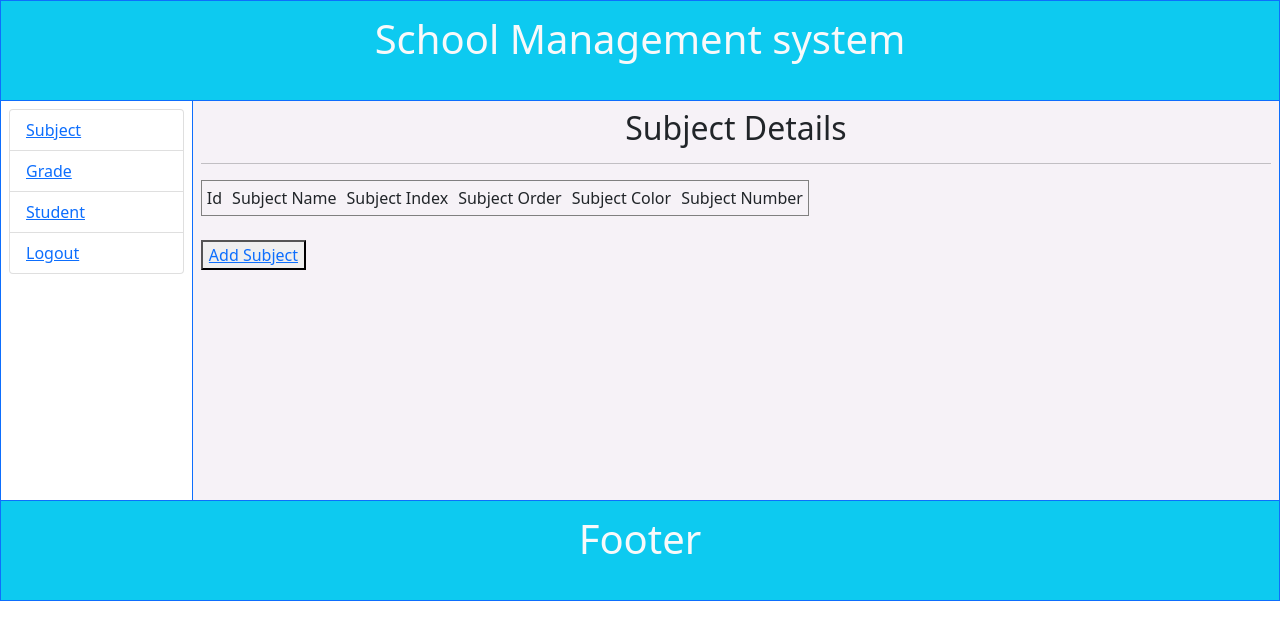
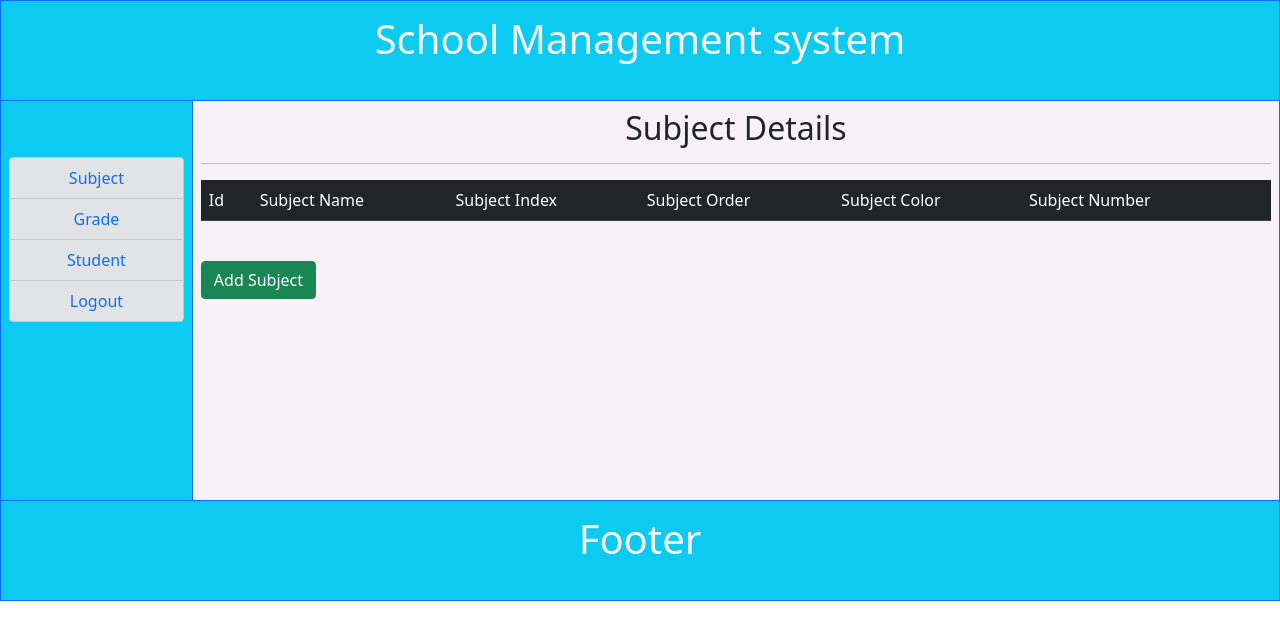
Before and after one commit to Sivachelvan2002/YIT-school_system-PHP, a PHP site: page /selvanphp/?section=subject&page=index in a window 1280 px wide. Shown: the top 640 px of the page. Run offline with PHP 8.4, Linux system fonts and the light colour scheme; the visitor is signed in with stand-in values (Sample User, id 1); data that the repository does not hold is empty.

Commit message:
Enhance UI with Bootstrap styles and add image
Updated various tables and buttons in student and subject modules to use Bootstrap classes for improved appearance and consistency. Improved sidebar styling in index.php. Added a new profile image to the upload directory.

```diff
--- a/index.php
+++ b/index.php
@@ -10,6 +10,7 @@ require_once('config.php'); ?>
     <title>School-System</title>
     <style>
 
+
     </style>
 
 </head>
@@ -20,12 +21,12 @@ require_once('config.php'); ?>
             <td colspan="2" class="fs-1 text-center text-light">School Management system</td>
         </tr>
         <tr height="400">
-            <td width="15%" class="">
-                <ul class="list-group mt-">
-                    <li class="list-group-item"><a class=" " href="?section=subject&page=index">Subject</a></li>
-                    <li class="list-group-item"><a class="" href="?section=grade&page=index">Grade</a></li>
-                    <li class="list-group-item"><a class=" " href="?section=student&page=index">Student</a></li>
-                    <li class="list-group-item"><a class="" href="?section=auth&page=logout">Logout</a></li>
+            <td width="15%" class="bg-info">
+                <ul class="list-group mt-5 bg-secondary">
+                    <li class="list-group-item text-center list-group-item-action list-group-item-secondary"><a class="text-decoration-none" href="?section=subject&page=index">Subject</a></li>
+                    <li class="list-group-item text-center list-group-item-action list-group-item-secondary"><a class="text-decoration-none" href="?section=grade&page=index">Grade</a></li>
+                    <li class="list-group-item text-center list-group-item-action list-group-item-secondary"><a class="text-decoration-none " href="?section=student&page=index">Student</a></li>
+                    <li class="list-group-item text-center list-group-item-action list-group-item-secondary"><a class="text-decoration-none" href="?section=auth&page=logout">Logout</a></li>
                 </ul>
 
             </td>
--- a/student/addsubject.php
+++ b/student/addsubject.php
@@ -25,7 +25,7 @@
     }
     ?>
 
-    <table border="1">
+    <table class="table table-dark table-hover">
         <tr>
             <th colspan="2" style="text-align:center;">
                 <h1>Student Details</h1>
@@ -78,7 +78,7 @@
                                 <input type="hidden" name="student_id" value="<?php echo $id; ?>">
                                 <input type="hidden" name="delete_subject_id" value="<?php echo $subject['id']; ?>">
                                 <?php echo $subject['subject_name']; ?>
-                                <button type="submit" name="delete" >Delete</button>
+                                <button type="submit" class="btn btn-outline-danger" name="delete" >Delete</button>
                             </form><br>
                 <?php }
                     }
@@ -105,7 +105,7 @@
             </tr>
             <tr>
                 <td colspan="2" style="text-align:center;">
-                    <input type="submit" value="Submit">
+                    <input type="submit" class="btn btn-outline-success"  value="Submit">
                 </td>
             </tr>
         </form>
--- a/student/show.php
+++ b/student/show.php
@@ -29,7 +29,7 @@ while ($row1 = mysqli_fetch_assoc($results1)) {
 
 ?>
 <h2><center>Student Details</center></h2>
-<table border="1" cellpadding="10" cellspacing="4">
+<table  class="table table-dark table-hover">
 	<tr>
 		<th colspan="2"> Student details </th>
 	</tr>
--- a/subject/index.php
+++ b/subject/index.php
@@ -10,7 +10,7 @@ if(!$results){
 ?>
 <h2><center>Subject Details</center></h2>
 <hr/>
-	<table border="1" cellpadding = "5" cellspacing = "3">
+	<table class="table table-dark table-hover">
 			<tr>
 				<td>Id</td>
 				<td>Subject Name</td>
@@ -18,6 +18,7 @@ if(!$results){
 				<td>Subject Order</td>
 				<td>Subject Color</td>
 				<td>Subject Number</td>
+				<td colspan="3"></td>
 
 			</tr>
 		<?php foreach($results as $subject){ ?>
@@ -29,11 +30,11 @@ if(!$results){
 				<td><?php echo $subject['subject_order']; ?></td>
 				<td><input type="color" value="<?php echo $subject['subject_color']; ?>"></td>
 				<td><?php echo $subject['subject_number']; ?></td>
-				<td><button ><a href="?section=subject&page=edit&id=<?php echo $subject['id'];?>" >Edit </a></button></td>
-				<td><button ><a href="subject/delete.php?id=<?php echo $subject['id'] ?>" onclick ="return confirm('Are you sure !')">Delete </a></button>
+				<td><button class="btn btn-outline-secondary"><a href="?section=subject&page=edit&id=<?php echo $subject['id'];?>" >Edit </a></button></td>
+				<td><button class="btn btn-outline-danger" ><a href="subject/delete.php?id=<?php echo $subject['id'] ?>" onclick ="return confirm('Are you sure !')">Delete </a></button>
 					</td>
-				<td><button ><a href="?section=subject&page=show&id=<?php echo $subject['id'];?>" >Show </a></button></td>
+				<td><button class="btn btn-outline-success" ><a href="?section=subject&page=show&id=<?php echo $subject['id'];?>" >Show </a></button></td>
 			</tr>
 		<?php } ?>
 	</table></br>
-	<button><a href="?section=subject&page=create-form">Add Subject</a></button>
+	<a class="btn btn-success " href="?section=subject&page=create-form">Add Subject</a>
```
Also changed, not shown: student/edit.php (+8 -4 lines), upload/4c788680f524a8b751f62b4e05a32615.jpg (added).
